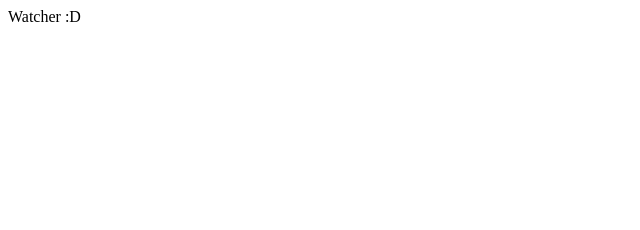
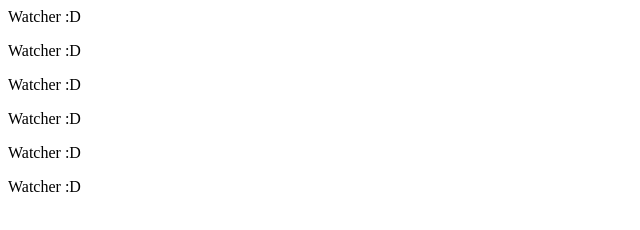
Before and after one commit to saraleon/dummy, a plain HTML site: page index.html in a window 1280 px wide. Shown: the whole page, without its empty margins (0-640 px from the left). Drawn offline with Linux system fonts and the light colour scheme.

Commit message:
Modifying index file

```diff
--- a/index.html
+++ b/index.html
@@ -1,3 +1,8 @@
 <html>
 <p>Watcher :D</p>
+<p>Watcher :D</p>
+<p>Watcher :D</p>
+<p>Watcher :D</p>
+<p>Watcher :D</p>
+<p>Watcher :D</p>
 </html>
```
